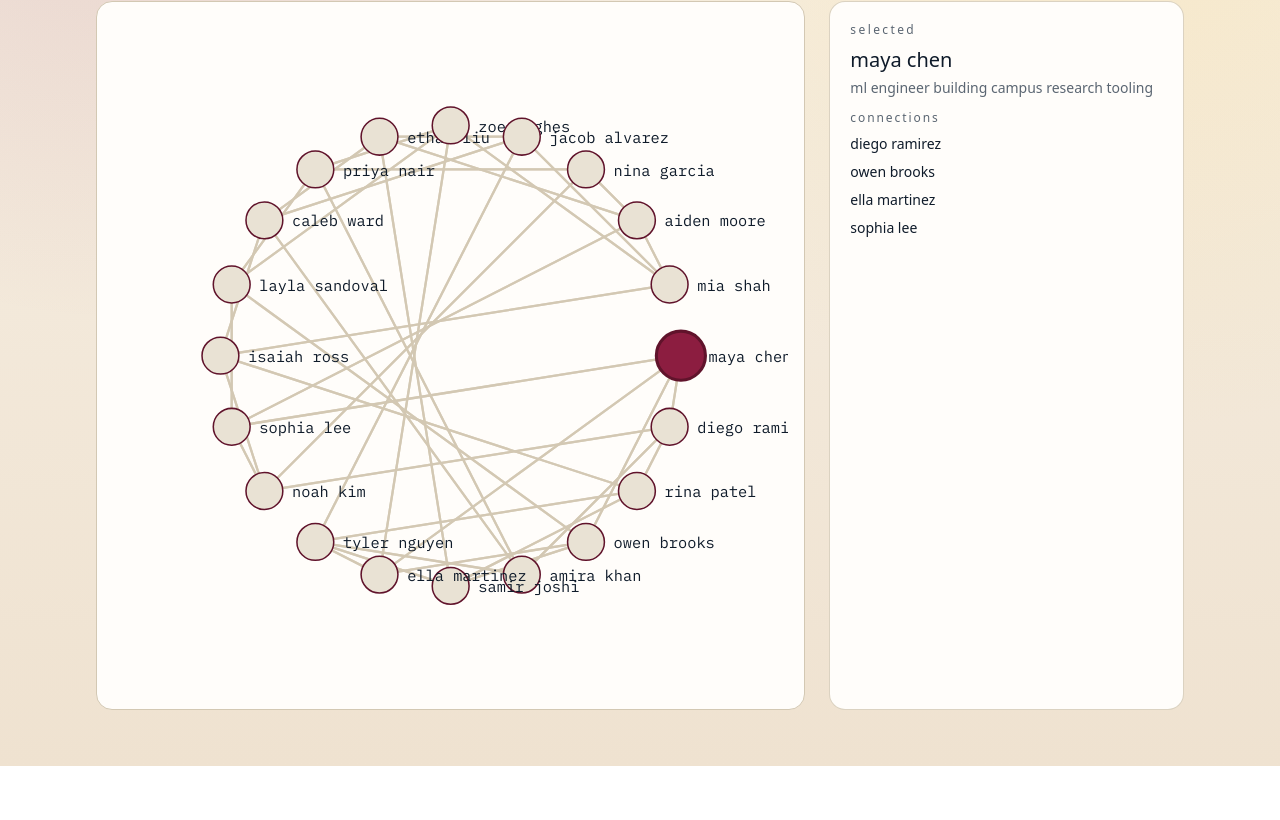
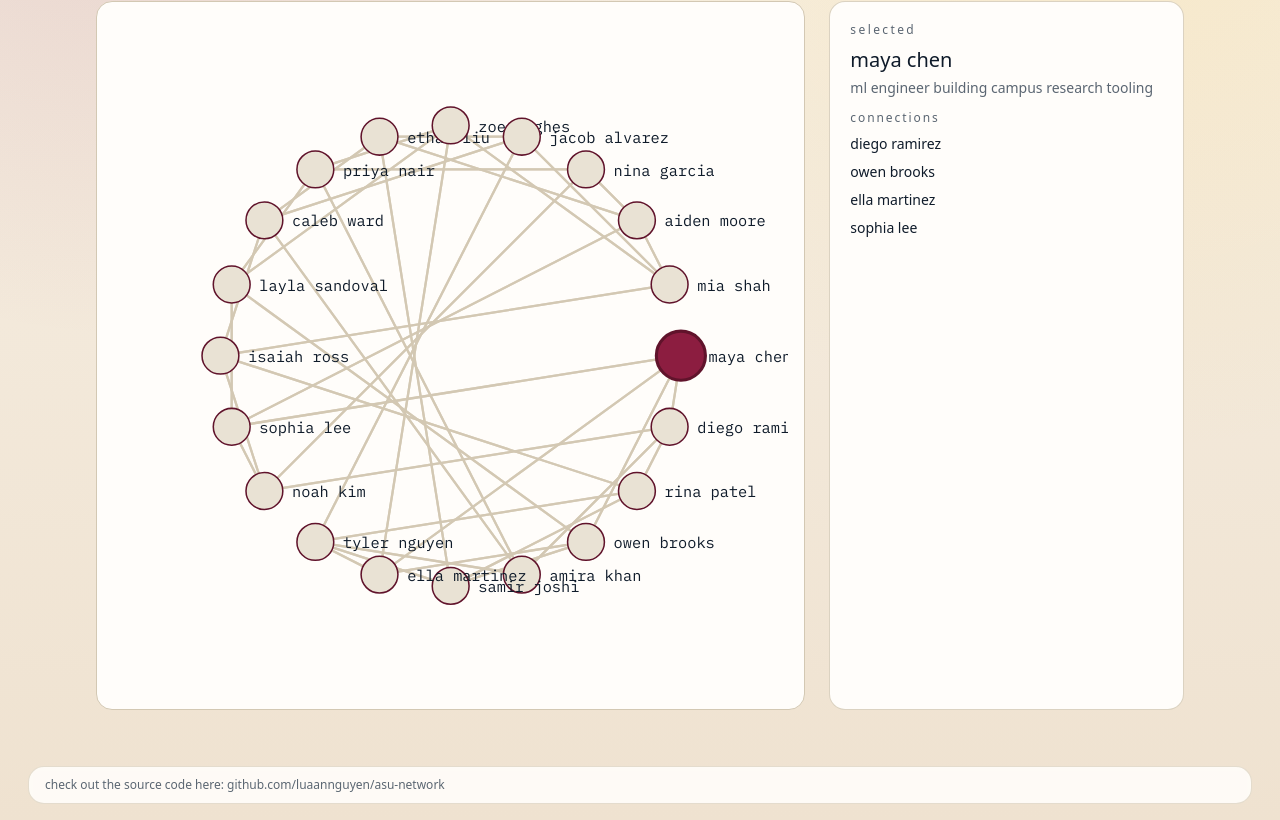
Before and after one commit to LuaanNguyen/asu-network, a Next.js app: page /graph in a window 1280 px wide. Shown: the part 317-1137 px from the top of the page. Before the commit the page ends 1083 px from the top, so only its background shows below. Built offline with nearby package versions, Linux system fonts and the light colour scheme.

Commit message:
feat: add footer source-code link

```diff
--- a/src/app/layout.tsx
+++ b/src/app/layout.tsx
@@ -53,6 +53,19 @@ export default function RootLayout({
             </nav>
           </header>
           <div className="flex-1">{children}</div>
+          <footer className="px-5 pb-4 sm:px-7">
+            <div className="shell rounded-2xl border border-line/60 px-4 py-2.5 text-xs text-muted">
+              check out the source code here:{" "}
+              <a
+                href="https://github.com/LuaanNguyen/asu-network"
+                target="_blank"
+                rel="noreferrer"
+                className="text-accent-ink underline-offset-2 hover:underline"
+              >
+                github.com/LuaanNguyen/asu-network
+              </a>
+            </div>
+          </footer>
         </div>
       </body>
     </html>
--- a/src/app/page.tsx
+++ b/src/app/page.tsx
@@ -57,7 +57,7 @@ export default function Home() {
     <>
       <main
         id="top"
-        className="mx-auto flex h-[calc(100dvh-86px)] w-full max-w-none flex-col px-5 pb-5 pt-5 sm:px-8 sm:pb-8 sm:pt-7"
+        className="mx-auto flex h-[calc(100dvh-132px)] w-full max-w-none flex-col px-5 pb-5 pt-5 sm:px-8 sm:pb-8 sm:pt-7"
       >
         <header className="mb-5 shrink-0 space-y-2.5">
           <h1 className="display-heading text-4xl leading-tight sm:text-5xl">welcome to asu.network</h1>
```
